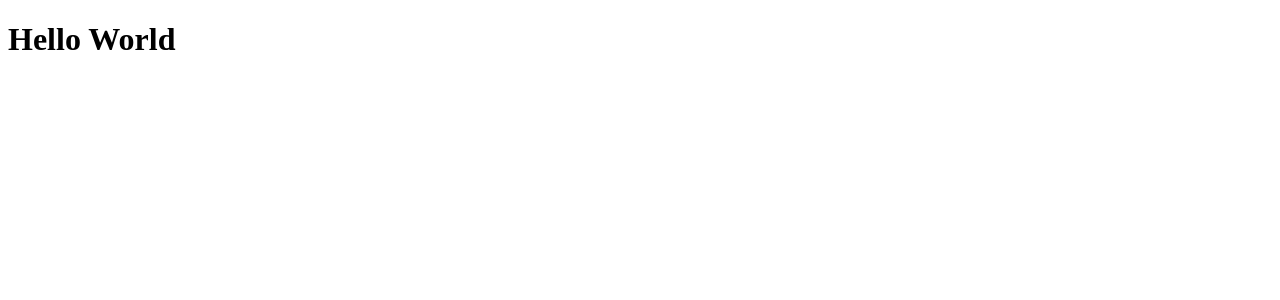
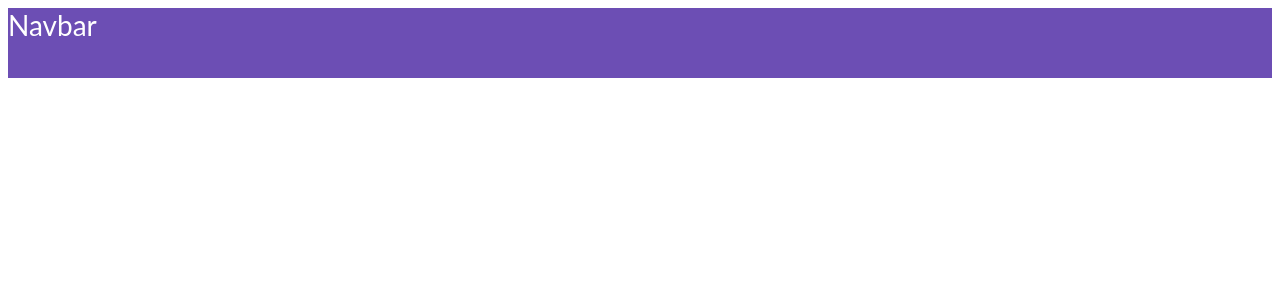
Before and after one commit to adamwjo/instabop, a Next.js app: page / in a window 1280 px wide. Shown: the top 300 px of the page. Built offline with nearby package versions, Linux system fonts and the light colour scheme.

Commit message:
started styling

```diff
--- a/components/navbar/Navbar.jsx
+++ b/components/navbar/Navbar.jsx
@@ -1,7 +1,8 @@
 import React from 'react'
+import styles from "./navbar.module.css"
 
 export const Navbar = () => {
   return (
-    <div>Navbar</div>
+    <div className={styles.main}>Navbar</div>
   )
 }
--- /dev/null
+++ b/components/navbar/navbar.module.css
@@ -0,0 +1,14 @@
+
+.main {
+    background: #6C4EB4;
+    margin: 0;
+    padding: 0;
+    width: 100%;
+    height: 70px;
+    color: white;
+    font-family: 'Lato', sans-serif;
+    font-style: normal;
+    font-weight: 400;
+    font-size: 28px;
+    line-height: 34px;
+}
--- a/pages/index.js
+++ b/pages/index.js
@@ -2,16 +2,17 @@ import Head from 'next/head'
 import Image from 'next/image'
 import styles from '../styles/Home.module.css'
 
+//Components
+import { Navbar } from '../components/navbar/Navbar'
+
 export default function Home() {
   return (
+    <>
+    <Navbar />
     <div className={styles.container}>
-      <main className={styles.main}>
-        <h1 className="hello">
-          Hello World
-        </h1>
-      </main>
 
 
     </div>
+    </>
   )
 }
```
